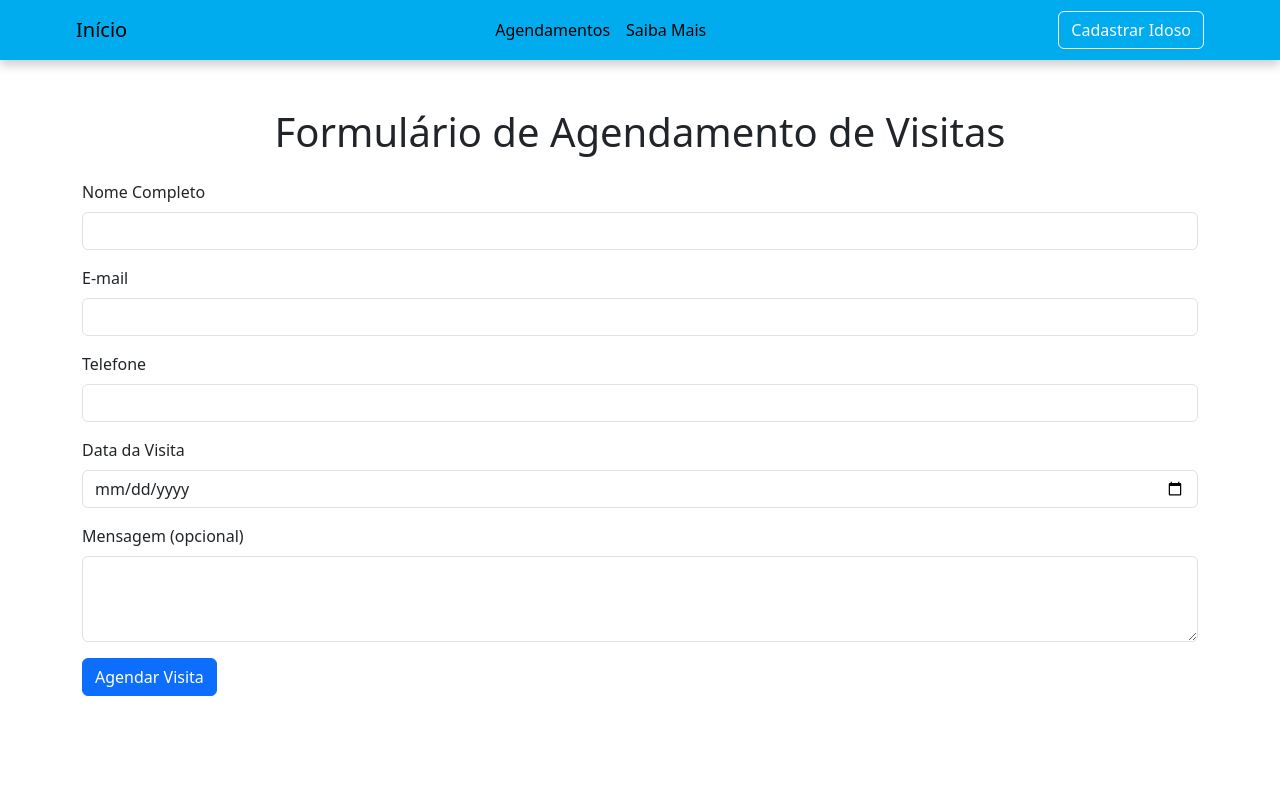
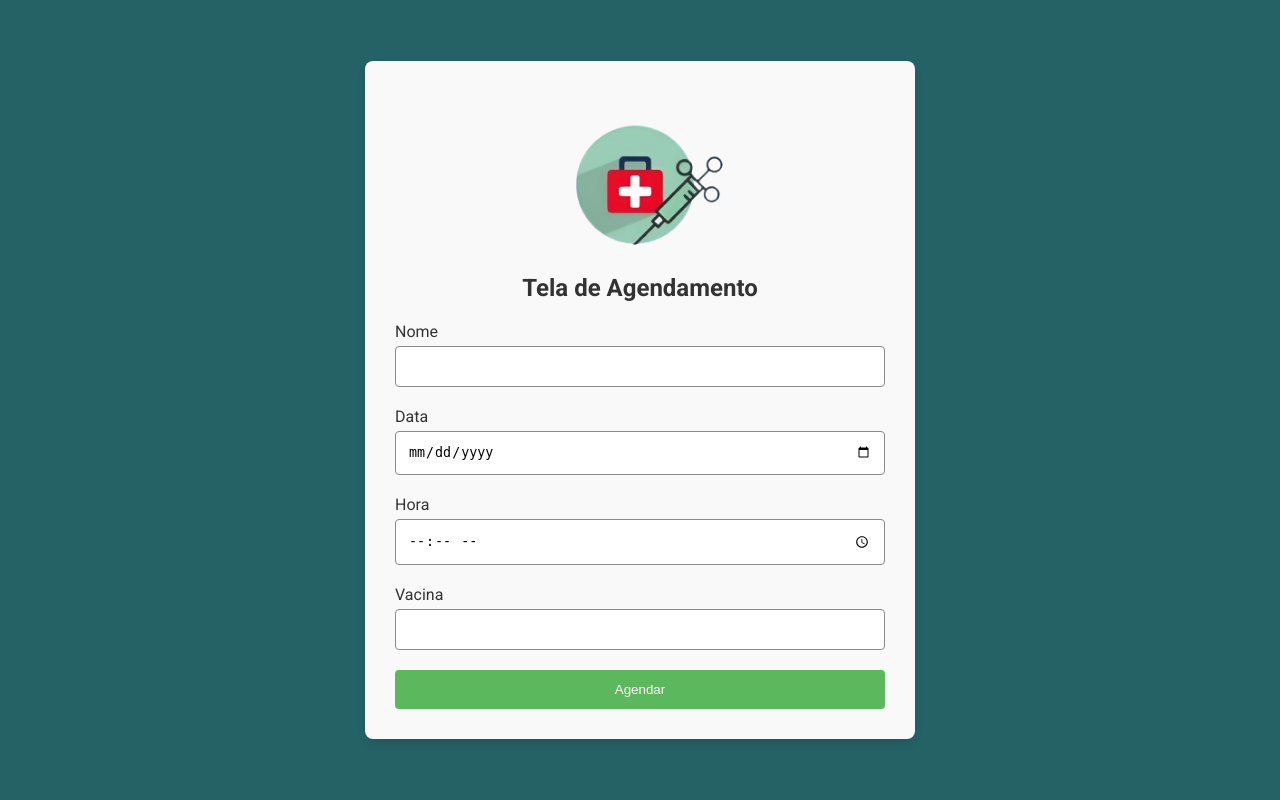
Before and after one commit to rafaelfsnT/Hackathon2K24, a PHP site: page /paginas/agendamentos.php in a window 1280 px wide. Run offline with PHP 8.4, Linux system fonts and the light colour scheme; some libraries are stand-ins or nearby versions.

Commit message:
fazendo alteraçôes no nosso projeto

```diff
--- a/css/agendamentos.css
+++ b/css/agendamentos.css
@@ -1,5 +1,5 @@
 .navbar-custom {
-    background-color: #00acee;
+    background-color:  #256265;
     padding: 10px 5% !important;
     box-shadow: 0px 5px 10px rgba(0, 0, 0, 0.2);
 }
--- /dev/null
+++ b/css/cadastro.css
@@ -0,0 +1,98 @@
+/* Estilo básico para o corpo da página */
+body {
+    font-family: 'Roboto', sans-serif; /* Aplica a fonte Roboto */
+    background-color: #256265;
+    margin: 0;
+    padding: 0;
+    display: flex;
+    justify-content: center;
+    align-items: center;
+    min-height: 100vh; /* Garante altura mínima de 100% da viewport */
+}
+
+.container {
+    background: #f9f9f9; /* Cor de fundo do container */
+    padding: 30px; /* Espaçamento interno */
+    border-radius: 8px;
+    box-shadow: 0 4px 8px rgba(0, 0, 0, 0.1); /* Sombra suave */
+    width: 100%;
+    max-width: 550px; /* Largura máxima do container */
+    box-sizing: border-box;
+    margin: 40px; /* Margens ao redor do container */
+}
+
+header {
+    text-align: center;
+    margin-bottom: 20px;
+    margin-top: 20px; /* Margem superior para o cabeçalho */
+}
+
+.logo {
+    max-width: 200px; /* Tamanho máximo da logo */
+    display: block;
+    margin: 0 auto 10px;
+}
+
+h1 {
+    margin: 0;
+    font-size: 24px;
+    color: #333;
+    text-align: center;
+}
+
+.form-group {
+    margin-bottom: 20px; /* Espaçamento entre os grupos de formulário */
+}
+
+.form-group label {
+    display: block;
+    margin-bottom: 5px;
+    color: #333;
+}
+
+.form-group input, .form-group select, .form-group textarea {
+    width: 100%; /* Largura total do campo de entrada */
+    padding: 12px; /* Espaçamento interno */
+    border: 1px solid #8a8a8a; /* Cor da borda */
+    border-radius: 4px; /* Cantos arredondados */
+    box-sizing: border-box; /* Considera padding e borda dentro da largura */
+}
+
+.form-group textarea {
+    resize: vertical; /* Permite redimensionamento vertical */
+}
+
+.form-buttons {
+    display: flex;
+    justify-content: space-between; /* Alinha os botões nas extremidades */
+    gap: 10px; /* Espaçamento entre os botões */
+}
+
+.form-buttons button {
+    padding: 12px 24px; /* Espaçamento interno dos botões */
+    border: none;
+    border-radius: 4px; /* Cantos arredondados dos botões */
+    background: #5cb85c; /* Cor de fundo dos botões */
+    color: white; /* Cor do texto dos botões */
+    cursor: pointer;
+    transition: background 0.3s; /* Transição suave de cor de fundo */
+    flex: 1; /* Ocupa espaço igualmente */
+}
+
+.form-buttons button[type="button"] {
+    background: #d9534f; /* Cor de fundo alternativa para botão "Voltar" */
+}
+
+.form-buttons button:hover {
+    opacity: 0.8; /* Reduz a opacidade ao passar o mouse */
+}
+
+@media (max-width: 600px) {
+    .form-buttons {
+        flex-direction: column; /* Botões empilhados em telas menores */
+    }
+    .form-buttons button {
+        width: 100%; /* Largura total dos botões em telas menores */
+        margin-bottom: 10px; /* Espaçamento inferior entre os botões */
+    }
+}
--- /dev/null
+++ b/js/cadastro.js
@@ -0,0 +1,4 @@
+
+function entrarHome() {
+    window.location.href = "./paginas/home2";
+}
--- /dev/null
+++ b/js/home.js
@@ -0,0 +1,3 @@
+function cadastrar(){
+    window.location.href = "./paginas/cadastro";
+}
--- a/paginas/agendamentos.php
+++ b/paginas/agendamentos.php
@@ -1,74 +1,50 @@
 <!DOCTYPE html>
-<html lang="pt-br">
+<html lang="pt-BR">
 
 <head>
     <meta charset="UTF-8">
     <meta name="viewport" content="width=device-width, initial-scale=1.0">
-    <title>Vacinas de 2024</title>
-    <link rel="stylesheet" href="./css/agendamentos.css">
-    <link href="https://cdn.jsdelivr.net/npm/bootstrap@5.3.3/dist/css/bootstrap.min.css" rel="stylesheet" integrity="sha384-QWTKZyjpPEjISv5WaRU9OFeRpok6YctnYmDr5pNlyT2bRjXh0JMhjY6hW+ALEwIH" crossorigin="anonymous">
-    <script src="https://kit.fontawesome.com/8bb0dffdb3.js" crossorigin="anonymous"></script>
-    <style>
+    <title>Cadastro de Idoso para Vacina</title>
+    <link rel="stylesheet" href="./css/cadastro.css">
+    <script src="./js/cadastro.js"></script>
+    <link href="https://fonts.googleapis.com/css2?family=Roboto:wght@400;700&display=swap" rel="stylesheet">
 
-    </style>
 </head>
 
 <body>
+<div class="container">
+        <header>
+            <img src="./img/logovacina.png" alt="Logo do Sistema" class="logo">
+            <h1>Tela de Agendamento</h1>
+        </header>
+        <form id="cadastroForm" onsubmit="return validarFormulario()" method="post">
+        <div class="form-group">
+                <label for="nome">Nome</label>
+                <input type="text" id="nome" name="nome" required>
+            </div>
+        <div class="form-group">
+                <label for="dataNascimento">Data</label>
+                <input type="date" id="dataNascimento" name="dataNascimento" required>
+            </div>
 
-        <nav class="navbar navbar-expand-lg navbar-custom ">
-            <div class="container-fluid">
-                <a class="navbar-brand" href="./paginas/home">Início</a>
-                <button class="navbar-toggler" type="button" data-bs-toggle="collapse" data-bs-target="#navbarNav" aria-controls="navbarNav" aria-expanded="false" aria-label="Toggle navigation">
-                    <span class="navbar-toggler-icon"></span>
-                </button>
-                <div class="collapse navbar-collapse" id="navbarNav">
-                    <ul class="navbar-nav me-auto mb-2 mb-lg-0">
-                    </ul>
-                    <ul class="navbar-nav navbar-nav-center mb-2 mb-lg-0">
-                        <li class="nav-item">
-                            <a class="nav-link active" href="./paginas/agendamentos">Agendamentos</a>
-                        </li>
-                        <li class="nav-item">
-                            <a class="nav-link active" href="#saibaMais">Saiba Mais</a>
-                        </li>
-                    </ul>
-                    <ul class="navbar-nav ms-auto mb-2 mb-lg-0">
-                        <li class="nav-item">
-                            <button class="btn btn-outline-light" type="button">Cadastrar Idoso</button>
-                        </li>
-                    </ul>
-                </div>
+            <div class="form-group">
+                <label for="hora">Hora</label>
+                <input type="time" id="hora" name="hora" required>
             </div>
-        </nav>
+
+            <div class="form-group">
+                <label for="vacina">Vacina</label>
+                <input type="text" id="vacina" name="vacina" required>
+            </div>
 
 
-    <div class="container mt-5">
-        <h1 class="text-center mb-4">Formulário de Agendamento de Visitas</h1>
-        <form>
-            <div class="mb-3">
-                <label for="nome" class="form-label">Nome Completo</label>
-                <input type="text" class="form-control" id="nome" name="nome" required>
+            <div class="form-buttons">
+                <button type="submit" onclick= "entrarHome()">Agendar</button>
             </div>
-            <div class="mb-3">
-                <label for="email" class="form-label">E-mail</label>
-                <input type="email" class="form-control" id="email" name="email" required>
-            </div>
-            <div class="mb-3">
-                <label for="telefone" class="form-label">Telefone</label>
-                <input type="tel" class="form-control" id="telefone" name="telefone" required>
-            </div>
-            <div class="mb-3">
-                <label for="data-visita" class="form-label">Data da Visita</label>
-                <input type="date" class="form-control" id="data-visita" name="data_visita" required>
-            </div>
-            <div class="mb-3">
-                <label for="mensagem" class="form-label">Mensagem (opcional)</label>
-                <textarea class="form-control" id="mensagem" name="mensagem" rows="3"></textarea>
-            </div>
-            <button type="submit" class="btn btn-primary">Agendar Visita</button>
         </form>
     </div>
-    <script src="https://cdn.jsdelivr.net/npm/bootstrap@5.3.3/dist/js/bootstrap.bundle.min.js" integrity="sha384-YvpcrYf0tY3lHB60NNkmXc5s9fDVZLESaAA55NDzOxhy9GkcIdslK1eN7N6jIeHz" crossorigin="anonymous"></script>
+
+
 </body>
 
 </html>
```
Also changed, not shown: configs/header.php (added, +30 -0 lines), css/home.css (+27 -5 lines), paginas/home.php (+55 -51 lines), css/saiba_mais.css (deleted), img/imagem4.png (added), img/imagem5.jpg (added), img/logovacina.png (added).
